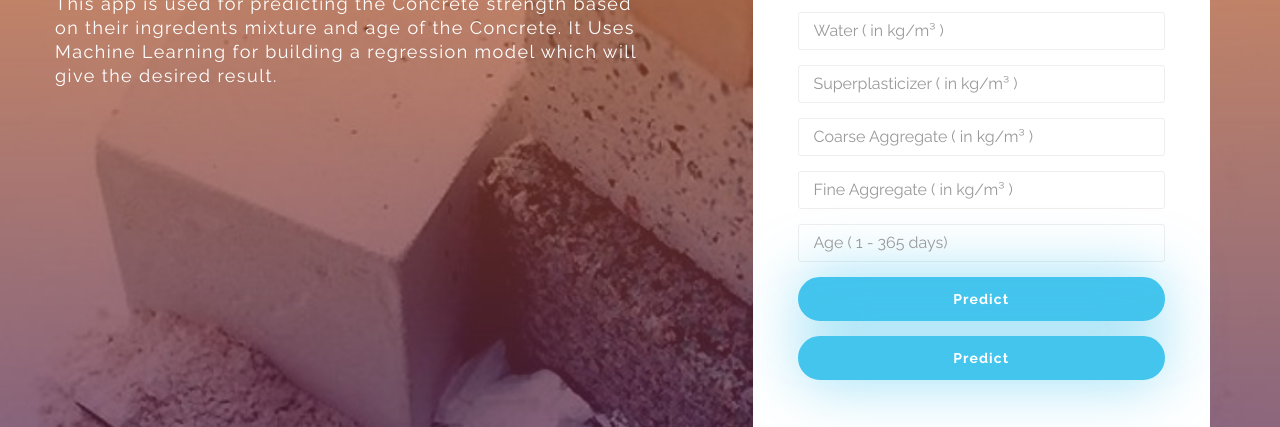
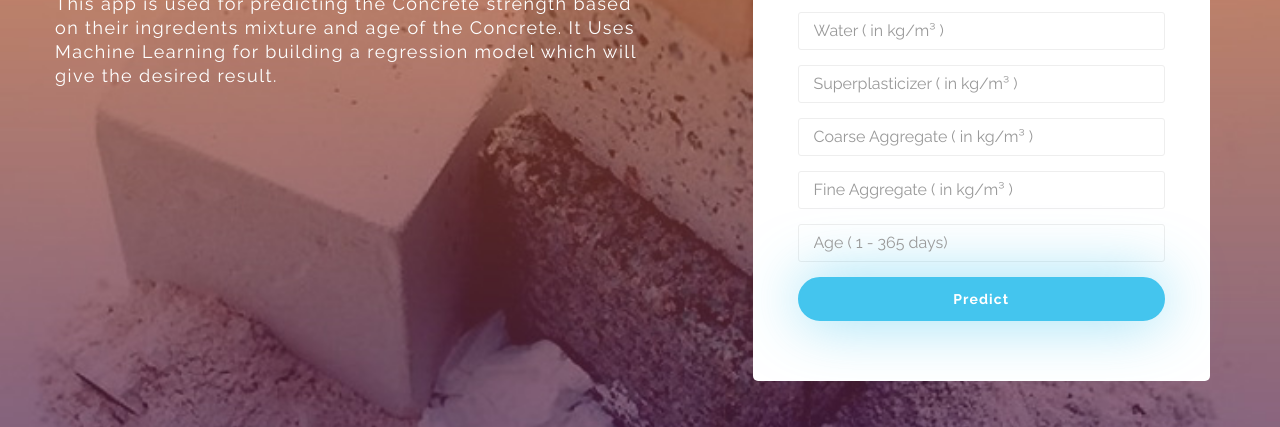
Before and after one commit to SmartPracticeschool/llSPS-INT-1336-Predicting-compressive-strength-of-concrete, a plain HTML site: page index.html in a window 1280 px wide. Shown: the part 373-800 px from the top of the page. Drawn offline with nearby package versions, Linux system fonts and the light colour scheme; some packages are replaced by stand-ins of ours.

```diff
--- a/index.html
+++ b/index.html
@@ -107,9 +107,6 @@
                             <input type="number" name = 'Age (day)' class="form-control" placeholder="Age ( 1 - 365 days)" step="0.01" required="required">
                         </div>
 
-                        <div class="form-group text-center">
-                            <button type="submit" class="btn btn-blue btn-block">Predict</button>
-                        </div>
                         <div class="form-group text-center">
                             <button type="submit" class="btn btn-blue btn-block">Predict</button>
                         </div>
```
Also changed, not shown: 1 other file.
